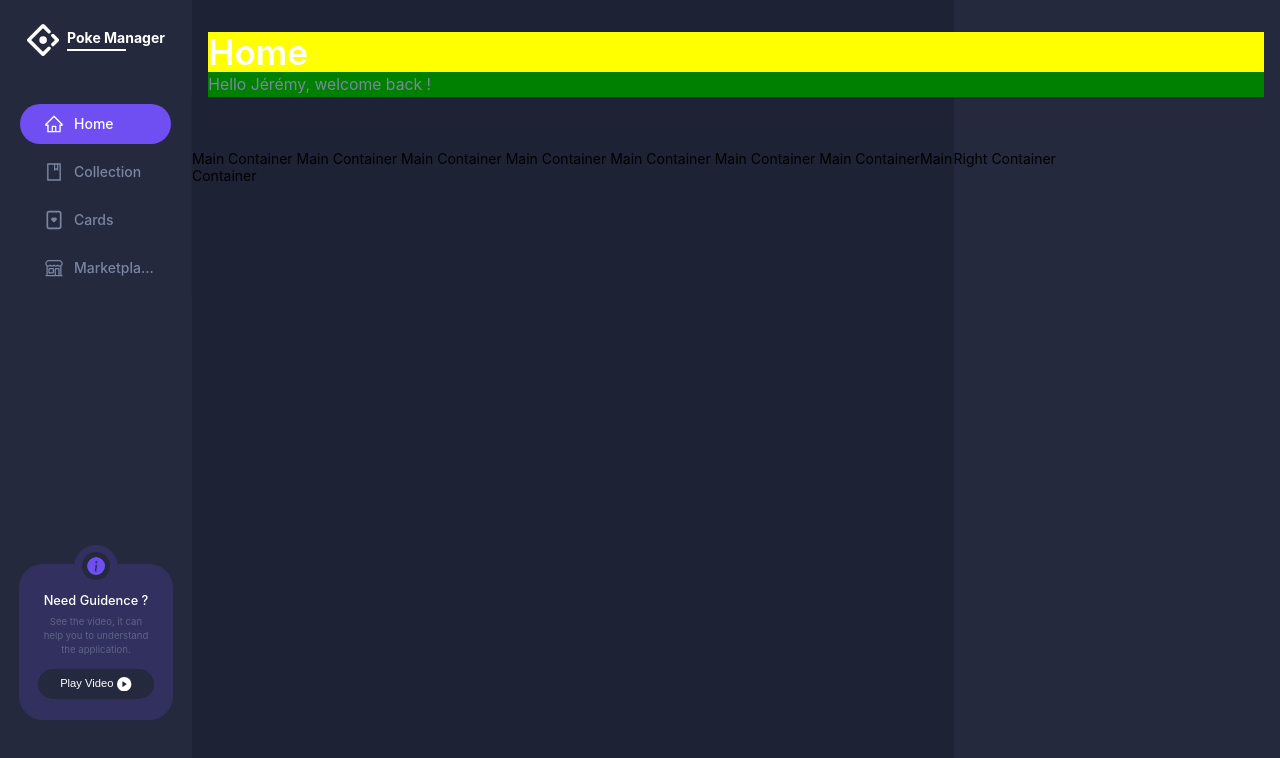
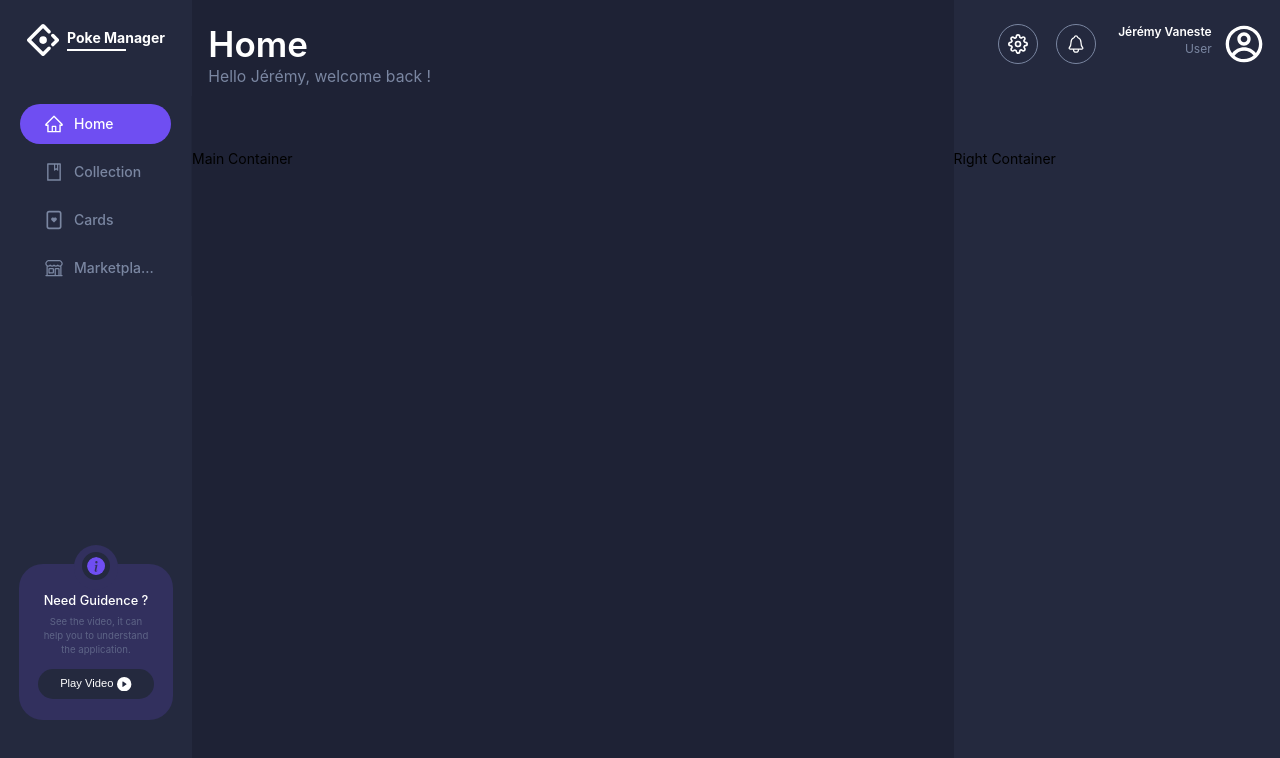
Before and after one commit to jeremyv59/poke-collection-manager, a React (Create React App) app: page / in a window 1280 px wide. Shown: the top 758 px of the page. Built offline with nearby package versions, Linux system fonts and the light colour scheme.

Commit message:
Header design implementation

```diff
--- a/src/pages/homepage/home_styled.tsx
+++ b/src/pages/homepage/home_styled.tsx
@@ -1,6 +1,7 @@
 import styled from "styled-components";
 import { Layout } from "antd";
 import { device } from "../../styles/Breakpoints";
+import { CgProfile } from "react-icons/cg";
 
 export const HomepageLayout = styled(Layout)`
   min-height: 100vh;
@@ -13,14 +14,14 @@ export const HomepageLayout = styled(Layout)`
   }
 `;
 
-export const CustomHeader = styled.span`
+export const CustomHeader = styled.div`
   padding: 1rem;
   display: flex;
   flex-direction: column;
   width: 100%;
   align-self: center;
   color: white;
-  background: ${({ theme }) => theme.colors.darkSecondary};
+
 
   @media ${device.tablet} {
     position: absolute;
@@ -28,23 +29,77 @@ export const CustomHeader = styled.span`
     margin: auto;
     left: 0;
     right: 0;
-    top: 2rem;
+    top: 1.5rem;
     width: 97%;
-  }
+    flex-direction: row;
+    justify-content: space-between;
 
   h1 {
-    background: yellow;
     font-size: 250%;
     font-weight: 600;
     line-height: 40px;
   }
 
   text {
-    background: green;
     font-size: 112.5%;
     color: ${({ theme }) => theme.colors.gray};
     line-height: 25px;
   }
+`;
+
+export const OptionsContainer = styled.div`
+  display: none;
+
+  @media ${device.tablet} {
+    display: flex;
+
+    gap: 1.1rem;
+  }
+`;
+
+export const IconContainer = styled.div`
+  width: 40px;
+  height: 40px;
+  display: flex;
+  justify-content: center;
+  align-items: center;
+  border: 1px solid;
+  border-color: ${({ theme }) => theme.colors.gray};
+  border-radius: 50%;
+
+  .icon {
+    color: white;
+  }
+`;
+
+export const UserContainer = styled.div`
+  display: flex;
+  gap: 0.75rem;
+`;
+
+export const UserDescContainer = styled.div`
+  display: flex;
+  flex-direction: column;
+  align-items: end;
+  margin-left: 0.3rem;
+`;
+
+export const UserName = styled.small`
+  font-size: 0.75rem;
+  font-weight: 600;
+  padding-bottom: 0.13rem;
+  color: ${({ theme }) => theme.colors.white};
+`;
+
+export const Status = styled.small`
+  font-size: 0.75rem;
+  color: ${({ theme }) => theme.colors.gray};
+`;
+
+export const ProfileIcon = styled(CgProfile)`
+  color: ${({ theme }) => theme.colors.white};
+  cursor: pointer;
+  font-size: 2.5rem;
 `;
 
 export const MainContainer = styled.div`
--- a/src/pages/homepage/index.tsx
+++ b/src/pages/homepage/index.tsx
@@ -2,41 +2,45 @@ import React from "react";
 import {
   CustomHeader,
   HomepageLayout,
+  IconContainer,
   MainContainer,
+  OptionsContainer,
   RightContainer,
+  UserContainer,
+  UserName,
+  UserDescContainer,
+  Status,
+  ProfileIcon,
 } from "./home_styled";
+import { FiSettings } from "react-icons/fi";
+import { IoNotificationsOutline } from "react-icons/io5";
 
 const Homepage = () => {
   return (
     <HomepageLayout>
       <CustomHeader>
-        <h1>Home</h1>
-        <text>Hello Jérémy, welcome back !</text>
+        <div>
+          <h1>Home</h1>
+          <text>Hello Jérémy, welcome back !</text>
+        </div>
+        <OptionsContainer>
+          <IconContainer>
+            <FiSettings className="icon" size={"1.25rem"} />
+          </IconContainer>
+          <IconContainer>
+            <IoNotificationsOutline className="icon" size={"1.25rem"} />
+          </IconContainer>
+          <UserContainer>
+            <UserDescContainer>
+              <UserName>Jérémy Vaneste</UserName>
+              <Status>User</Status>
+            </UserDescContainer>
+            <ProfileIcon />
+          </UserContainer>
+        </OptionsContainer>
       </CustomHeader>
-      <MainContainer>
-        Main Container Main Container Main Container Main Container Main
-        Container Main Container Main ContainerMain Container
-      </MainContainer>
-
+      <MainContainer>Main Container</MainContainer>
       <RightContainer>Right Container</RightContainer>
-      {/* <Layout className="site-layout">
-        <Header style={{ padding: 0, background: "blue", width: "70%" }} />
-        <Content style={{ margin: "0 16px" }}>
-          <Breadcrumb style={{ margin: "16px 0" }}>
-            <Breadcrumb.Item>User</Breadcrumb.Item>
-            <Breadcrumb.Item>Bill</Breadcrumb.Item>
-          </Breadcrumb>
-          <div
-            style={{
-              padding: 24,
-              minHeight: 360,
-              background: "red",
-            }}
-          >
-            Bill is a cat.
-          </div>
-        </Content>
-      </Layout> */}
     </HomepageLayout>
   );
 };
```
